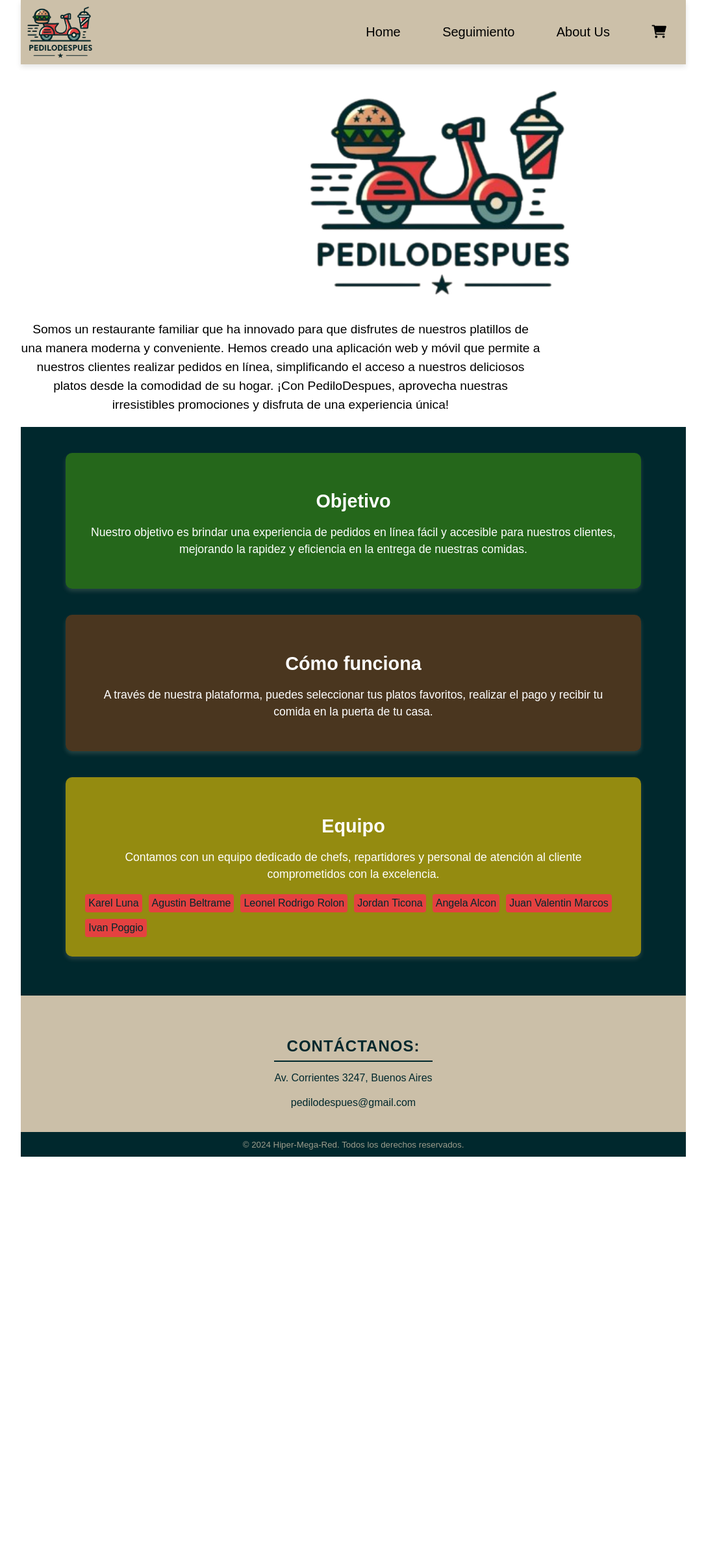
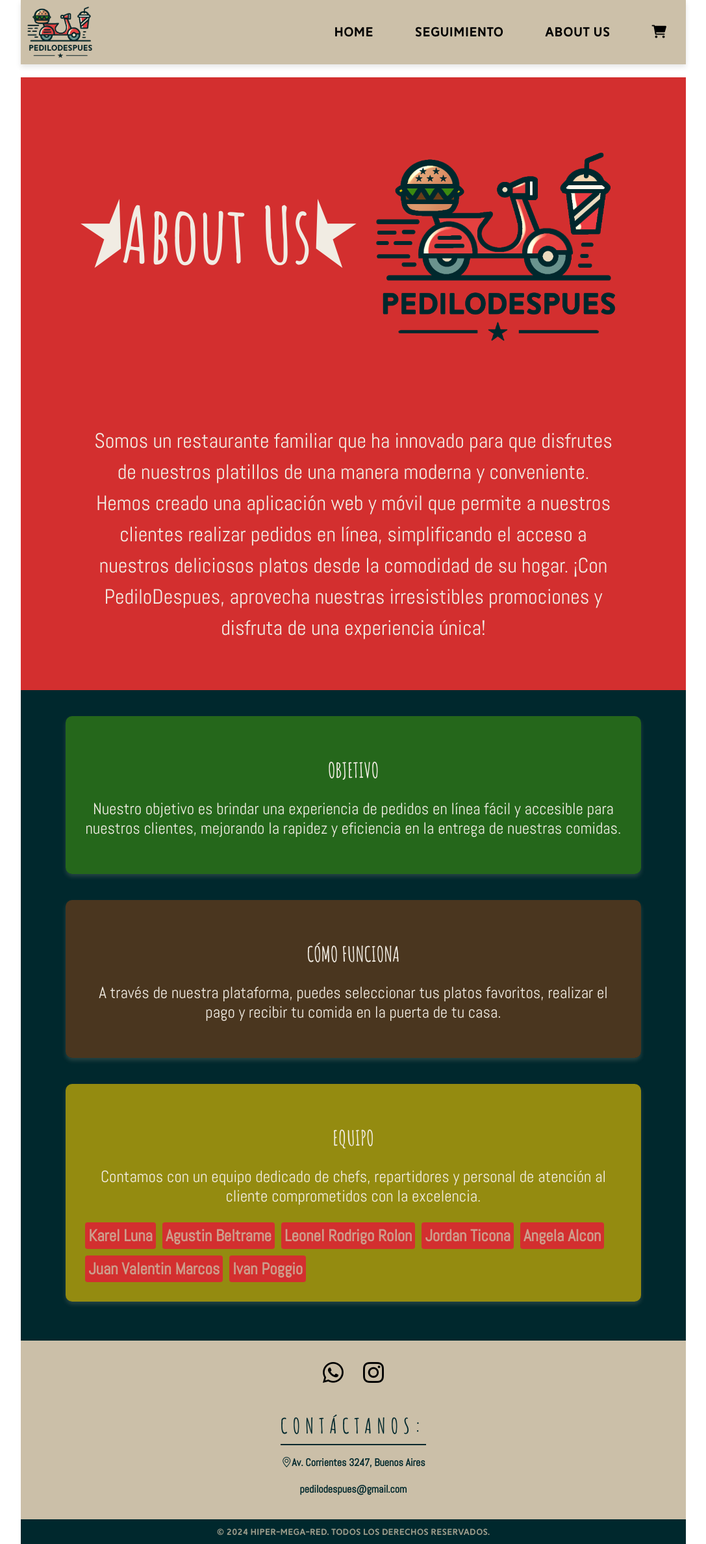
Before and after one commit to ValentinMarcos/TP-IDS-PediloDespues, a Flask app: page /aboutUs in a window 1280 px wide. Shown: the whole page at 65% size, without its empty margins (96-1183 px from the left). Before the commit the page ends 1780 px from the top, so only its background shows below. Run offline with Flask 3, Linux system fonts and the light colour scheme; some web fonts are replaced.

Commit message:
Cambie la estructura del styles.css, cree nuevos directorios, agregué un logo-header

```diff
--- /dev/null
+++ b/static/css/about.css
@@ -0,0 +1,130 @@
+/* ======= Sección de Estilos para About US ======= */
+
+/* Estilos para la sección About */
+.about-seccion {
+    background-color: var(--clr-seis);
+    color: var(--clr-cuatro);
+    padding: 40px 20px;
+    width: 100%;
+    display: flex;
+    flex-direction: column;
+    align-items: center;
+    text-align: center;
+    box-sizing: border-box;
+}
+
+.about-header {
+    display: flex;
+    align-items: center;
+    justify-content: center;
+    gap: 20px;
+    padding: 20px;
+}
+
+.about-header h2 {
+    font-family: var(--pc-ff-titulos);
+    font-size: var(--pc-fs-titulos);
+    color: var(--clr-cuatro);
+}
+
+.about-logo {
+    width: 400px;
+    height: auto;
+}
+
+.about-presentacion {
+    max-width: 800px;
+    font-size: var(--pc-fs-subtitulos);
+    font-family: var(--pc-ff-texto);
+    margin-top: 20px;
+    line-height: 1.5;
+    text-align: center;
+}
+
+/* Preguntas */
+.questions-section {
+    width: 100%;
+    max-width: 1200px;
+    background-color: var(--clr-dos);
+    padding: 40px 20px;
+    margin: auto;
+    display: flex;
+    justify-content: center;
+    box-sizing: border-box;
+}
+
+.questions-container {
+    display: flex;
+    flex-direction: column;
+    gap: 20px;
+    width: 100%;
+    align-items: center;
+}
+
+.question-box {
+    width: 90%;
+    padding: 30px;
+    border-radius: 10px;
+    box-shadow: 0px 4px 6px rgba(203, 191, 168, 0.185);
+    margin-bottom: 20px;
+    text-align: center;
+    transition: background-color 0.3s ease;
+    box-sizing: border-box;
+}
+
+.question-box h3 {
+    font-size: var(--pc-fs-subtitulos);
+    font-family: var(--pc-ff-titulos);
+    color: var(--clr-cuatro);
+    margin-bottom: 10px;
+}
+
+.question-box p {
+    font-size: var(--pc-fs-texto);
+    font-family: var(--pc-ff-texto);
+    color: var(--clr-cuatro);
+    line-height: 1.2;
+}
+
+/* Equipo */
+.team-container {
+    display: flex;
+    flex-wrap: wrap;
+    gap: 10px;
+}
+
+.team-member {
+    font-size: var(--pc-fs-texto);
+    font-family: var(--pc-ff-texto);
+    font-weight: bold;
+    color: var(--clr-siete);
+    padding: 5px;
+    background-color: var(--clr-seis);
+    border-radius: 4px;
+    white-space: nowrap;
+}
+
+/* Colores específicos por box */
+.box-1 {
+    background-color: var(--clr-nueve);
+}
+
+.box-2 {
+    background-color: var(--clr-diez);
+}
+
+.box-3 {
+    background-color: var(--clr-doce);
+}
+
+/*Tamaño para TABLET/MOBILE a modificar*/
+
+@media (max-width: 768px) {
+    .questions-section {
+        padding: 20px;
+    }
+    .question-box {
+        padding: 15px;
+        font-size: var(--tl-fs-texto);
+    }
+}
--- a/static/css/styles.css
+++ b/static/css/styles.css
@@ -1,4 +1,4 @@
-/* esto es de jordan */
+/* esto es de Jordan */
 
 @import url('https://fonts.googleapis.com/css2?family=Amatic+SC:wght@400;700&family=Bree+Serif&family=Dancing+Script:wght@400..700&family=Lobster&display=swap');
 @import url('https://fonts.googleapis.com/css2?family=Abel&family=Barlow+Semi+Condensed:ital,wght@0,100;0,200;0,300;0,400;0,500;0,600;0,700;0,800;0,900;1,100;1,200;1,300;1,400;1,500;1,600;1,700;1,800;1,900&family=Funnel+Display:wght@300..800&display=swap');
@@ -11,6 +11,13 @@
     --clr-dos: #00282D;
     --clr-cuatro: #f1ece3;
     --clr-cinco: #000;
+    --clr-seis: #d32f2f;
+    --clr-siete: #cbbfa8c4;
+    --clr-ocho: #191919;
+    --clr-nueve: #3c8c11a1;
+    --clr-diez: #6b3d19b2;
+    --clr-doce: #e3c100a6;
+    --clr-trece: #6A938E ;
 
 
     /* Font family */
@@ -41,20 +48,22 @@
     --mb-fs-nav: 20px;
 }
 
+@import url('https://fonts.googleapis.com/css2?family=Poppins:wght@300;400;500;600;700;800;900&display=swap');
 
-
-@import url('https://fonts.googleapis.com/css2?family=Poppins:wght@300;400;500;600;700;800;900&display=swap');
-=======
-/* FONT H1 principal de la página para TÍTULOS */
+/* FONTS */
 @font-face {
     font-family: 'reitamregular';
-    src: url('../fonts/reitam_regular-webfont.woff2') format('woff2'),
-         url('../fonts/reitam_regular-webfont.woff') format('woff');
+    src: url('../fonts/reitam/Reitam Regular.woff') format('woff');
     font-weight: normal;
     font-style: normal;
 }
 
-/* FONT Subtítulos */
+@font-face {
+    font-family: 'reitamitalic';
+    src: url('../fonts/reitam/Reitam Regular-Italic.woff') format('woff');
+    font-weight: normal;
+    font-style: italic;
+}
 
 /* Estructura de la Base */
 
@@ -66,6 +75,7 @@ body {
     justify-content: center;
     align-items: center;
 }
+
 
 /*Tamaño de Pantalla*/
 .container {
@@ -226,6 +236,8 @@ ul {
     color: black
 }
 
+/*Diseño respecto listadoFiltrado.html*/
+
 .lista-filtrada-ul{
   display: grid;
   grid-template-columns: repeat(3, 1fr); /* Tres columnas de igual ancho */
@@ -298,140 +310,15 @@ ul {
     align-items: center;
 }
 
-
-=======
-/* ABOUT US - DESIGN*/
-
-/* Estilos para la sección About */
-.about-seccion {
-    background-color: #d32f2f;
-    color: rgb(255, 255, 255);
-    padding: 40px 20px;
-    width: 100%;
-    display: flex;
-    flex-direction: column;
-    align-items: center;
-    text-align: center;
-    box-sizing: border-box;
-}
-
-.about-header {
-    display: flex;
-    align-items: center;
-    justify-content: center;
-    gap: 20px;
-    padding: 20px;
-}
-
-.about-header h2 {
-    font-size: 2.8em;
-    color: #ffffff;
-}
-
-.about-logo {
-    width: 400px;
-    height: auto;
-}
-
-.about-presentacion {
-    max-width: 800px;
-    font-size: 1.2em;
-    margin-top: 20px;
-    line-height: 1.5;
-    text-align: center;
-}
-
-/* Preguntas */
-.questions-section {
-    width: 100%;
-    max-width: 1200px;
-    background-color: rgb(0, 40, 45);
-    padding: 40px 20px;
-    margin: auto;
-    display: flex;
-    justify-content: center;
-    box-sizing: border-box;
-}
-
-.questions-container {
-    display: flex;
-    flex-direction: column;
-    gap: 20px;
-    width: 100%;
-    align-items: center;
-}
-
-.question-box {
-    width: 90%;
-    padding: 30px;
-    border-radius: 10px;
-    box-shadow: 0px 4px 6px rgba(203, 191, 168, 0.185);
-    margin-bottom: 20px;
-    text-align: center;
-    transition: background-color 0.3s ease;
-    box-sizing: border-box;
-}
-
-.question-box h3 {
-    font-size: 1.8em;
-    color: #ffffff;
-    margin-bottom: 10px;
-}
-
-.question-box p {
-    font-size: 1.1em;
-    color: #ffffff;
-    line-height: 1.5;
-}
-
-/* Equipo */
-.team-container {
-    display: flex;
-    flex-wrap: wrap;
-    gap: 10px;
-}
-
-.team-member {
-    font-size: 16px;
-    color: rgb(0, 40, 45);
-    padding: 5px;
-    background-color: rgb(228, 65, 64);
-    border-radius: 4px;
-    white-space: nowrap;
-}
-
-/* Colores específicos por box */
-.box-1 {
-    background-color: #3c8c11a1;
-}
-
-.box-2 {
-    background-color: #6b3d19b2;
-}
-
-.box-3 {
-    background-color: #e3c100a6;
-}
-
-@media (max-width: 768px) {
-    .questions-section {
-        padding: 20px;
-    }
-    .question-box {
-        padding: 15px;
-        font-size: 1em;
-    }
-}
-
-/* FOOTER - DESIGN*/
+/* ======= Sección de Estilos para Footer ======= */
 
 footer {
-    background-color: rgb(203, 191, 168);
+    background-color: var(--clr-uno);
     padding: 1rem 2rem;
     text-align: center;
     width: 100%;
     box-sizing: border-box;
-    color: rgb(0, 40, 45);
+    color: var(--clr-dos);
     display: flex;
     flex-direction: column;
     justify-content: center;
@@ -451,6 +338,8 @@ footer {
 }
 
 .g1h0-footer-links {
+    font-family: var(--pc-ff-texto);
+    font-weight: bold;
     list-style: none;
     padding: 0;
     margin: 0 0 1rem 0;
@@ -480,25 +369,26 @@ ul.g1h0-social-icons {
     /*Diseño de iconos*/
 ul.g1h0-social-icons li i {
     font-size: 2rem;
-    color: rgb(0, 40, 45);
+    color: var(--clr-cinco);
 }
 
 /*Título "Contáctanos"*/
 .g1h0-widget h4 {
-    font-size: 1.5rem;
+    font-family: var(--pc-ff-titulos);
+    font-size: var(--pc-fs-subtitulos);
     font-weight: bold;
     color: rgb(0, 40, 45);
     margin-bottom: 1rem;
     text-transform: uppercase;
-    letter-spacing: 1px;
+    letter-spacing: 8px;
     border-bottom: 2px solid rgb(0, 40, 45);
     padding-bottom: 0.5rem;
 }
 
 /* Créditos al final del pie de la página */
 #copy-right {
-    background-color: rgb(0, 40, 45);
-    color: rgba(203, 191, 168, 0.767);
+    background-color: var(--clr-dos);
+    color: var(--clr-siete);
     padding: 10px 0;
     text-align: center;
     width: 100%;
@@ -512,6 +402,6 @@ ul.g1h0-social-icons li i {
 }
 
 .copy-right-sec a {
-    color: rgba(203, 191, 168, 0.767);
+    color: var(--clr-siete);
     text-decoration: none;
 }
--- a/static/js/carro.js
+++ b/static/js/carro.js
@@ -1,7 +1,7 @@
-/*localStorage.setItem('carrito', JSON.stringify([
+localStorage.setItem('carrito', JSON.stringify([
     { id: 1, nombre: 'Costillas de cerdo a la Riojana', precio: 15, cantidad: 2 },
     { id: 4, nombre: 'Milanesa con papas fritas', precio: 20, cantidad: 1 },
-]));*/
+]));
 
 function cargarCarrito() {
     const carrito = JSON.parse(localStorage.getItem('carrito')) || [];
--- a/templates/aboutUs.html
+++ b/templates/aboutUs.html
@@ -5,7 +5,7 @@ About ★ PediloDespues
 {% endblock %}
 
 {% block extra_css %}
-<link href="{{ url_for('static', filename='css/about-style.css') }}" rel="stylesheet" >
+<link rel="stylesheet" href="{{ url_for('static', filename='css/about.css') }}">
 {% endblock %}
 
 {% block content %}
@@ -13,7 +13,7 @@ About ★ PediloDespues
     <section class="about-seccion">
         <div class="about-header">
             <h2>⯨About Us⯩</h2>
-            <img src="{{ url_for('static', filename='images/logo.png') }}" alt="Logo" class="about-logo">
+            <img src="{{ url_for('static', filename='images/logos/logo-header.png') }}" alt="Logo" class="about-logo">
         </div>
         <div class="about-presentacion">
             <p>Somos un restaurante familiar que ha innovado para que disfrutes de nuestros platillos de una manera moderna y conveniente.
@@ -26,15 +26,15 @@ About ★ PediloDespues
         <section class="questions-section">
             <div class="questions-container">
                 <div class="question-box box-1">
-                    <h3>Objetivo</h3>
+                    <h3>OBJETIVO</h3>
                     <p>Nuestro objetivo es brindar una experiencia de pedidos en línea fácil y accesible para nuestros clientes, mejorando la rapidez y eficiencia en la entrega de nuestras comidas.</p>
                 </div>
                 <div class="question-box box-2">
-                    <h3>Cómo funciona</h3>
+                    <h3>CÓMO FUNCIONA</h3>
                     <p>A través de nuestra plataforma, puedes seleccionar tus platos favoritos, realizar el pago y recibir tu comida en la puerta de tu casa.</p>
                 </div>
                 <div class="question-box box-3">
-                    <h3>Equipo</h3>
+                    <h3>EQUIPO</h3>
                     <p>Contamos con un equipo dedicado de chefs, repartidores y personal de atención al cliente comprometidos con la excelencia.</p>
                     <!--Nombres de los miembros del Equipo-->
                     <div class="team-container">
--- a/templates/base.html
+++ b/templates/base.html
@@ -8,6 +8,7 @@
     <link rel="stylesheet" href="{{ url_for('static', filename='css/styles.css') }}">
     <!-- Iconos -->
     <link rel="stylesheet" href="https://cdnjs.cloudflare.com/ajax/libs/font-awesome/6.0.0-beta3/css/all.min.css">
+    <link rel="stylesheet" href="https://cdn.jsdelivr.net/npm/bootstrap-icons@1.11.3/font/bootstrap-icons.min.css">
     <!-- Bloque para CSS específico de cada página -->
     {% block extra_css %}{% endblock %}
 </head>
--- a/templates/carrito.html
+++ b/templates/carrito.html
@@ -4,7 +4,9 @@
     <meta charset="UTF-8">
     <meta name="viewport" content="width=device-width, initial-scale=1.0">
     <title>Carrito ★ PediloDespues</title>
-    <link href="{{ url_for('static', filename='css/style.css')}}" rel="stylesheet" >
+    <!--Vinculo mi carrito.html con la base.html-->
+    <link href="{{ url_for('static', filename='css/styles.css')}}" rel="stylesheet">
+    <link href="{{ url_for('static', filename='css/carrito.css')}}" rel="stylesheet" >
 </head>
 <body>
     <div class="container-principal my-4">
--- a/templates/footer.html
+++ b/templates/footer.html
@@ -31,6 +31,6 @@
 <section id="copy-right">
     <div class="copy-right-down">
         <i class="down-copyright"></i>
-        <small>&copy; 2024 Hiper-Mega-Red. Todos los derechos reservados.</small>
+        <small>&copy; 2024 HIPER-MEGA-RED. Todos los derechos reservados.</small>
     </div>
 </section>
--- a/templates/nav_desktop.html
+++ b/templates/nav_desktop.html
@@ -1,6 +1,6 @@
 <div class="nav-desktop-container">
     <header class="header">
-        <img src="{{ url_for('static', filename='/images/logo.png') }}" alt="logo">
+        <img src="{{ url_for('static', filename='/images/logos/logo-nav.png') }}" alt="logo">
         <nav class="navbar">
             <ul class="desktop-navbar">
                 <li><a href="{{ url_for('home') }}">Home</a></li>
```
Also changed, not shown: static/css/carrito.css (renamed from static/css/carrito-style.css, +36 -30 lines), static/css/footer.css (added, +92 -0 lines), static/fonts/reitam/Reitam Regular-Italic.woff (added), static/fonts/reitam/Reitam Regular.woff (added), static/images/logos/logo-header.png (added), static/images/logos/logo-nav.png (renamed from static/images/logo.png).
